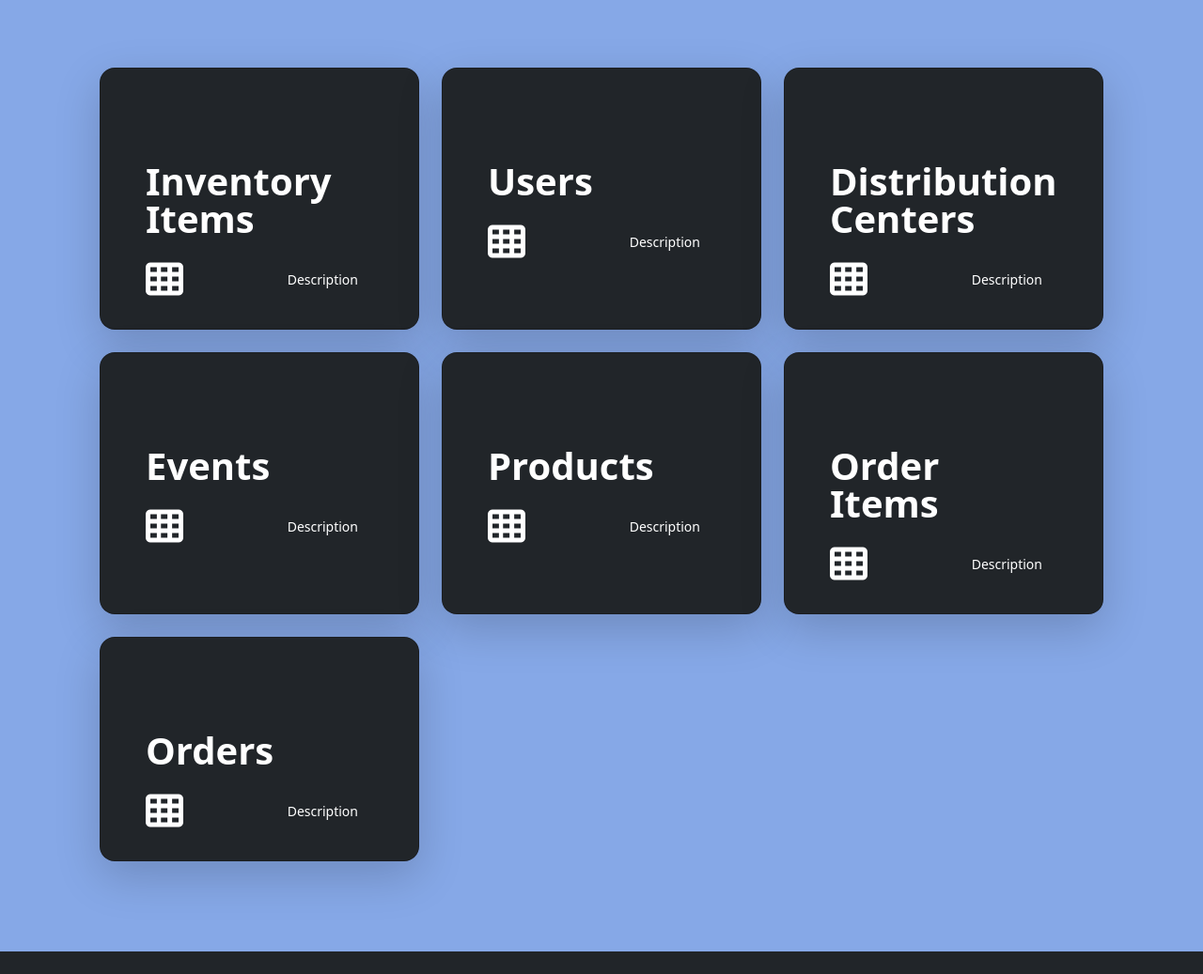
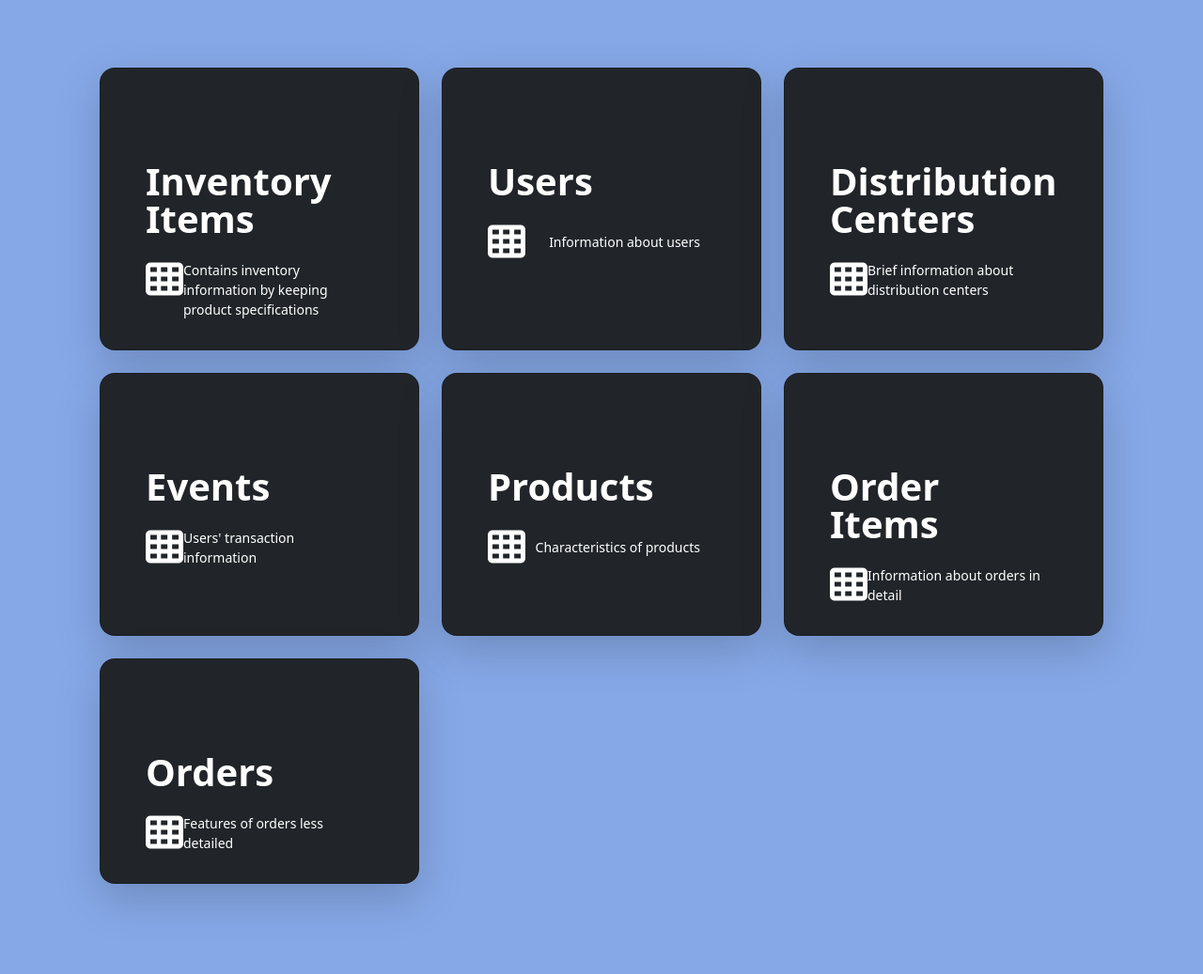
Before and after one commit to itudb2311/Database-Management-System, a Flask app: page / in a window 1280 px wide. Shown: the part 72-1109 px from the top of the page at 94% size. Before the commit the page ends 1085 px from the top, so only its background shows below. Run offline with Flask 2, Linux system fonts and the light colour scheme; the visitor is signed in with stand-in values (Sample User, id 1).

Commit message:
Descriptions updated in index.html

```diff
--- a/templates/index.html
+++ b/templates/index.html
@@ -68,7 +68,7 @@
                       <i class="fa-solid fa-table-cells fs-1"></i>
                     </li>
                     <li class="d-flex align-items-center me-3">
-                      <small>Description</small>
+                      <small>Contains inventory information by keeping product specifications</small>
                     </li>
                   </ul>
                 </div>
@@ -89,7 +89,7 @@
                       <i class="fa-solid fa-table-cells fs-1"></i>
                     </li>
                     <li class="d-flex align-items-center me-3">
-                      <small>Description</small>
+                      <small>Information about users</small>
                     </li>
                   </ul>
                 </div>
@@ -112,7 +112,7 @@
                       <i class="fa-solid fa-table-cells fs-1"></i>
                     </li>
                     <li class="d-flex align-items-center me-3">
-                      <small>Description</small>
+                      <small>Brief information about distribution centers</small>
                     </li>
                   </ul>
                 </div>
@@ -133,7 +133,7 @@
                       <i class="fa-solid fa-table-cells fs-1"></i>
                     </li>
                     <li class="d-flex align-items-center me-3">
-                      <small>Description</small>
+                      <small>Users' transaction information</small>
                     </li>
                   </ul>
                 </div>
@@ -156,7 +156,7 @@
                       <i class="fa-solid fa-table-cells fs-1"></i>
                     </li>
                     <li class="d-flex align-items-center me-3">
-                      <small>Description</small>
+                      <small>Characteristics of products</small>
                     </li>
                   </ul>
                 </div>
@@ -179,7 +179,7 @@
                       <i class="fa-solid fa-table-cells fs-1"></i>
                     </li>
                     <li class="d-flex align-items-center me-3">
-                      <small>Description</small>
+                      <small>Information about orders in detail</small>
                     </li>
                   </ul>
                 </div>
@@ -200,7 +200,7 @@
                       <i class="fa-solid fa-table-cells fs-1"></i>
                     </li>
                     <li class="d-flex align-items-center me-3">
-                      <small>Description</small>
+                      <small>Features of orders less detailed</small>
                     </li>
                   </ul>
                 </div>
```
